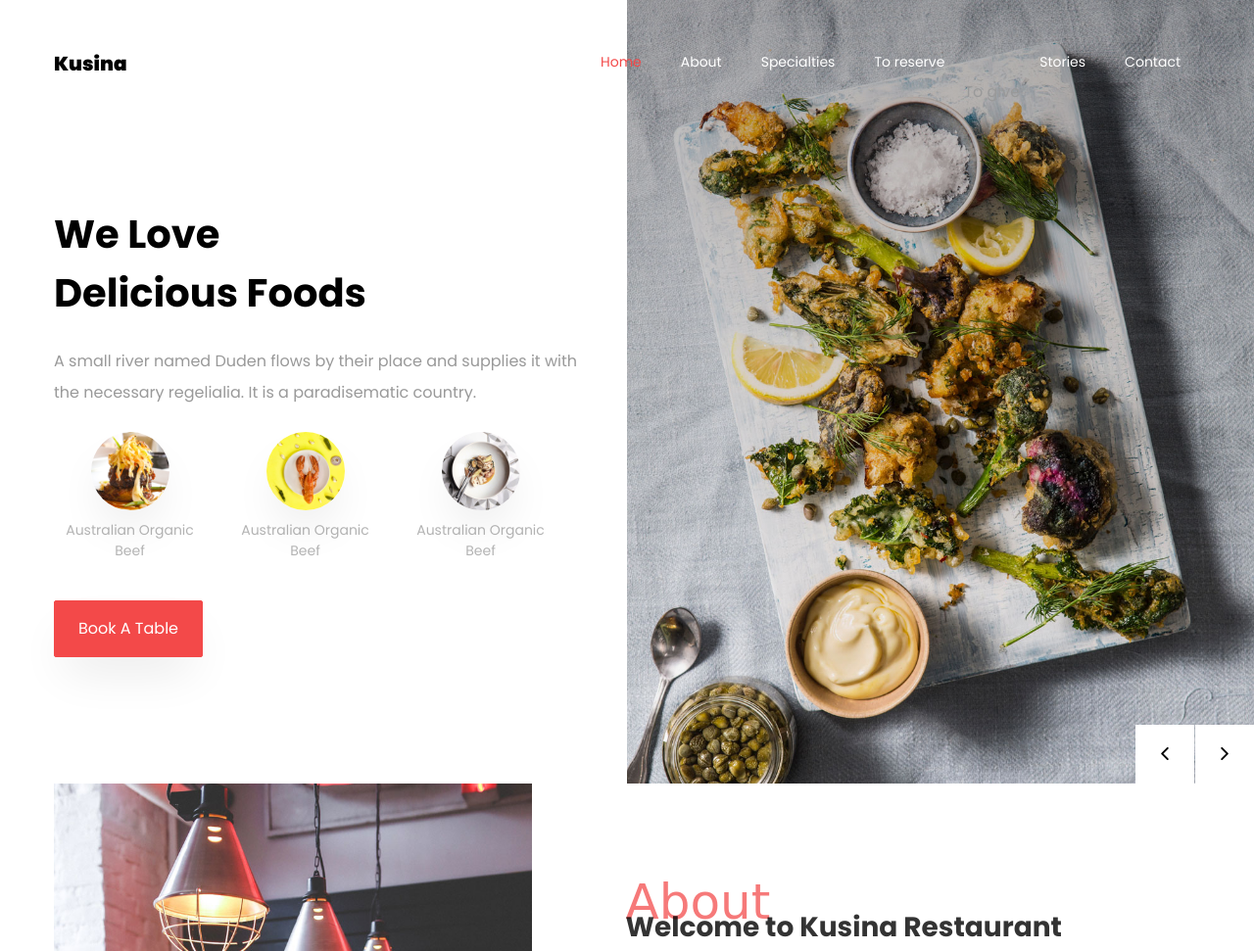
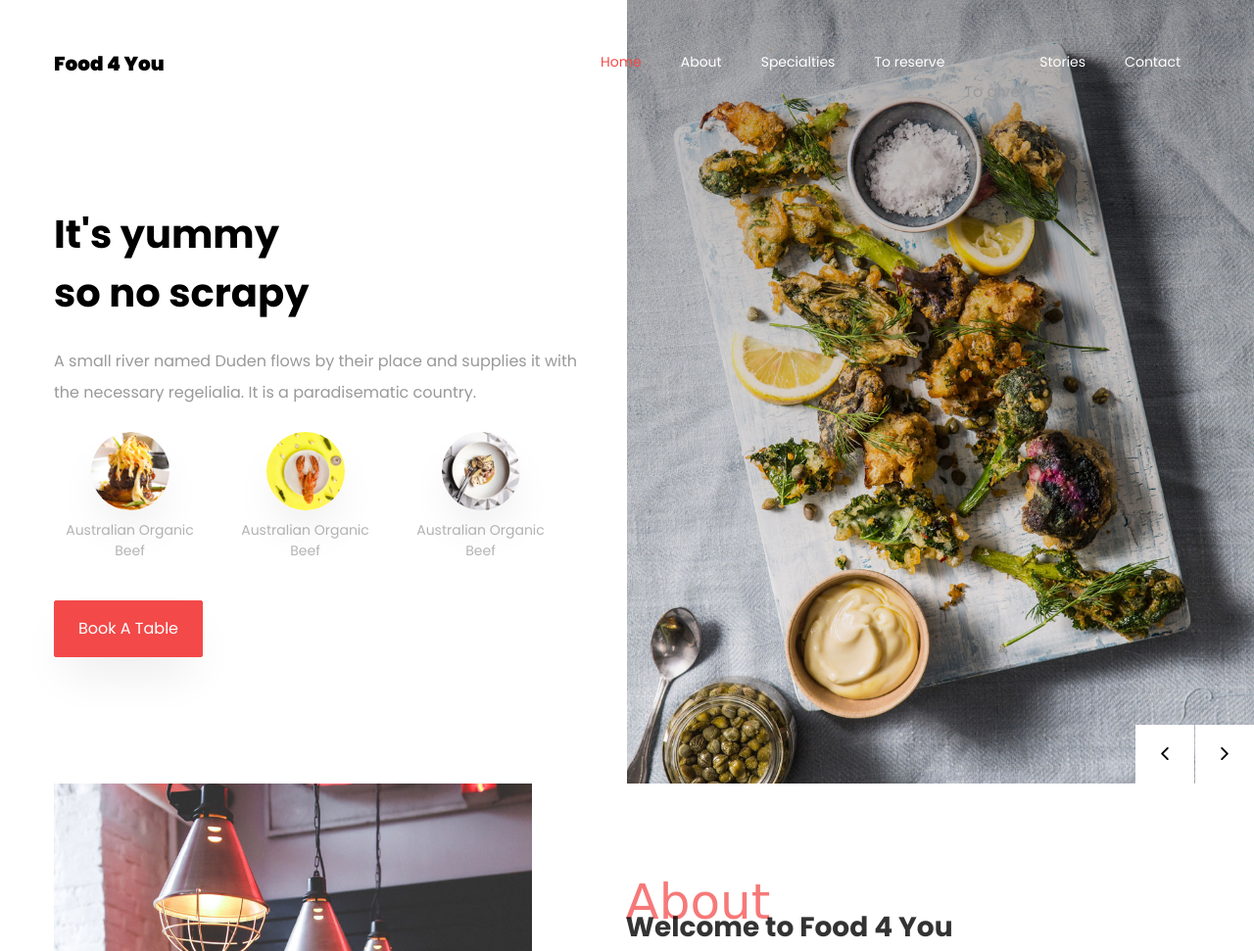
Before and after one commit to Headshake/Headshake.github.io, a plain HTML site: page index.html in a window 1280 px wide. Shown: the top 971 px of the page at 98% size. Drawn offline with Linux system fonts and the light colour scheme; some packages are replaced by stand-ins of ours; no server answers; animation ran at ten frames a second; files whose address does not match are found by name; a web font is replaced by a local one.

Commit message:
Update index.html
change infomation

```diff
--- a/index.html
+++ b/index.html
@@ -31,7 +31,7 @@
 
 	  <nav class="navbar navbar-expand-lg navbar-dark ftco_navbar bg-dark ftco-navbar-light" id="ftco-navbar">
 	    <div class="container">
-	      <a class="navbar-brand" href="index.html">Kusina</a>
+	      <a class="navbar-brand" href="index.html">Food 4 You</a>
 	      <button class="navbar-toggler" type="button" data-toggle="collapse" data-target="#ftco-nav" aria-controls="ftco-nav" aria-expanded="false" aria-label="Toggle navigation">
 	        <span class="oi oi-menu"></span> Menu
 	      </button>
@@ -61,7 +61,7 @@
           	</div>
 	          <div class="one-forth d-flex js-fullheight align-items-center ftco-animate" data-scrollax=" properties: { translateY: '70%' }">
 	          	<div class="text mt-md-5">
-		            <h1 class="mb-4">It's yummy <br> no scrapy</h1>
+		            <h1 class="mb-4">It's yummy <br>so no scrapy</h1>
 		            <p>A small river named Duden flows by their place and supplies it with the necessary regelialia. It is a paradisematic country.</p>
 		            <div class="thumb mt-4 mb-3 d-flex">
 		            	<a href="#" class="thumb-menu pr-md-4 text-center">
@@ -93,7 +93,7 @@
           	</div>
 	          <div class="one-forth d-flex js-fullheight align-items-center ftco-animate" data-scrollax=" properties: { translateY: '70%' }">
 	          	<div class="text mt-md-5">
-		            <h1 class="mb-4">We Love <br> Delicious Foods</h1>
+		            <h1 class="mb-4">It's yummy <br> so no scrapy</h1>
 		            <p>A small river named Duden flows by their place and supplies it with the necessary regelialia. It is a paradisematic country.</p>
 		            <div class="thumb mt-4 mb-3 d-flex">
 		            	<a href="#" class="thumb-menu pr-md-4 text-center">
@@ -130,7 +130,7 @@
 	          <div class="heading-section mt-5 mb-4">
 	          	<div class="pl-lg-5 ml-md-5">
 		          	<span class="subheading">About</span>
-		            <h2 class="mb-4">Welcome to Kusina Restaurant</h2>
+		            <h2 class="mb-4">Welcome to Food 4 You</h2>
 	            </div>
 	          </div>
 	          <div class="pl-lg-5 ml-md-5">
```
